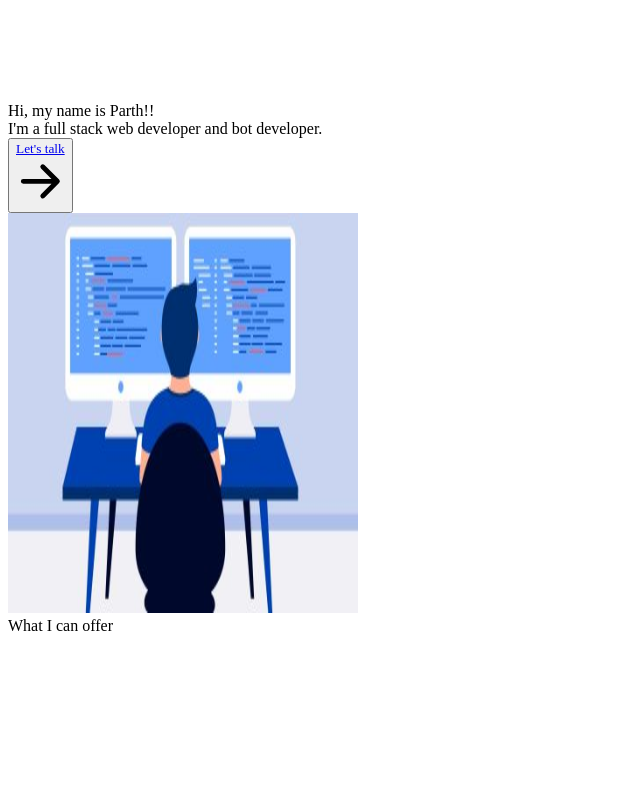
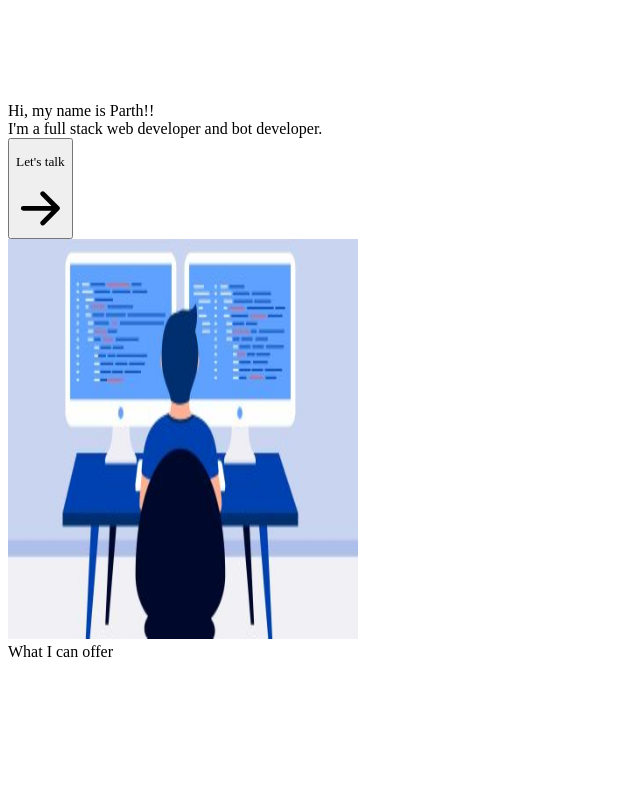
Before and after one commit to Parth-2412/Portfolio, a Next.js app: page / in a window 1280 px wide. Shown: the part 1300-2100 px from the top of the page, without its empty margins (0-640 px from the left). Built offline with nearby package versions, Linux system fonts and the light colour scheme.

Commit message:
Make basic footer

```diff
--- /dev/null
+++ b/components/Footer.tsx
@@ -0,0 +1,11 @@
+function Footer() {
+	return (
+		<div className="bg-gray-100 text-gray-800 text-sm py-8 absolute left-0 right-0 mt-10  justify-center items-center flex">
+			<div className="flex flex-grow max-w-7xl justify-center">
+				<p>© 2021 Parth2412. All rights reserved</p>
+			</div>
+		</div>
+	);
+}
+
+export default Footer;
--- a/components/Header.tsx
+++ b/components/Header.tsx
@@ -6,7 +6,7 @@ function Header() {
 	const [showMenu, setShowMenu] = useState(false);
 	return (
 		<div className="bg-white fixed top-0 left-0 right-0 z-10 flex justify-center px-12 py-8 items-center ">
-			<div className="flex flex-grow justify-between max-w-7xl">
+			<div className="flex flex-grow justify-between items-center  max-w-7xl">
 				<Logo />
 				<div
 					className={
@@ -20,8 +20,8 @@ function Header() {
 				>
 					{[
 						<NavLink title="Home" href="/" />,
+						<NavLink title="Services" href="#services" />,
 						<NavLink title="About" href="#about" />,
-						<NavLink title="Services" href="#services" />,
 						<NavLink title="Projects" href="/" />,
 						<NavLink title="Testimonials" href="/" />,
 						<NavLink title="Contact" href="/" />,
--- a/components/SectionTitle.tsx
+++ b/components/SectionTitle.tsx
@@ -3,11 +3,7 @@ interface Props {
 }
 
 function SectionTitle({ title }: Props) {
-	return (
-		<div>
-			<div className="text-4xl font-semibold">{title}</div>
-		</div>
-	);
+	return <div className={"text-4xl font-semibold"}>{title}</div>;
 }
 
 export default SectionTitle;
--- a/pages/_app.tsx
+++ b/pages/_app.tsx
@@ -1,4 +1,5 @@
 import "tailwindcss/tailwind.css";
+import Footer from "../components/Footer";
 import Header from "../components/Header";
 import "../public/globals.css";
 
@@ -10,6 +11,7 @@ function MyApp({ Component, pageProps }) {
 				<div className="mt-32">
 					<Component {...pageProps} />
 				</div>
+				<Footer />
 			</div>
 		</div>
 	);
--- a/pages/index.tsx
+++ b/pages/index.tsx
@@ -6,6 +6,7 @@ import Service from "../components/Service";
 import { GetServerSideProps } from "next";
 import SectionTitle from "../components/SectionTitle";
 import { HeartIcon } from "@heroicons/react/outline";
+import Link from "next/link";
 
 export default function Home({ services, user }) {
 	return (
@@ -24,10 +25,12 @@ export default function Home({ services, user }) {
 							I'm a full stack web developer and bot developer.
 						</div>
 					</div>
-					<button className="flex space-x-2 items-center rounded-lg text-lg text-primary hover:text-white hover:bg-opacity-90 hover:bg-primary border-2 border-primary py-2 px-4">
-						<a href="/#contact">Let's talk</a>
-						<ArrowRightIcon className="w-5" />
-					</button>
+					<Link href="#contact">
+						<button className="flex space-x-2 items-center rounded-lg text-lg text-primary hover:text-white hover:bg-opacity-90 hover:bg-primary border-2 border-primary py-2 px-4">
+							<p>Let's talk</p>
+							<ArrowRightIcon className="w-5" />
+						</button>
+					</Link>
 				</div>
 				<div className="hidden lg:block">
 					<Image
@@ -51,7 +54,7 @@ export default function Home({ services, user }) {
 			</div>
 			<div id="about" className="pt-10">
 				<SectionTitle title="About Me" />
-				<div className="p-5 my-5 text-lg">
+				<div className="py-5 px-8 my-5 text-lg">
 					Hi there!! I am {user.name}, a {user.age} years old full
 					stack web developer. I really love learning and making new
 					things. That is what encouraged me into programming. My goal
```
